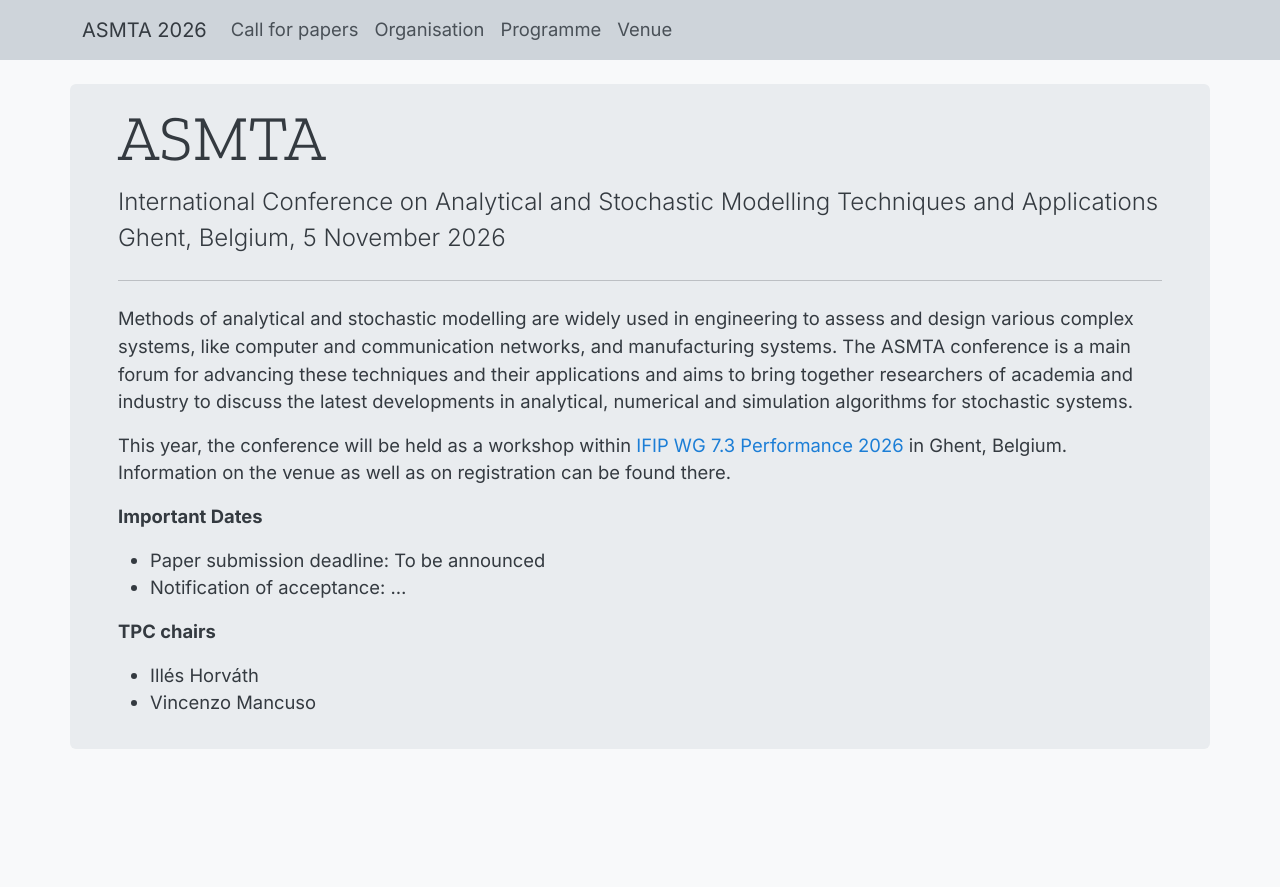
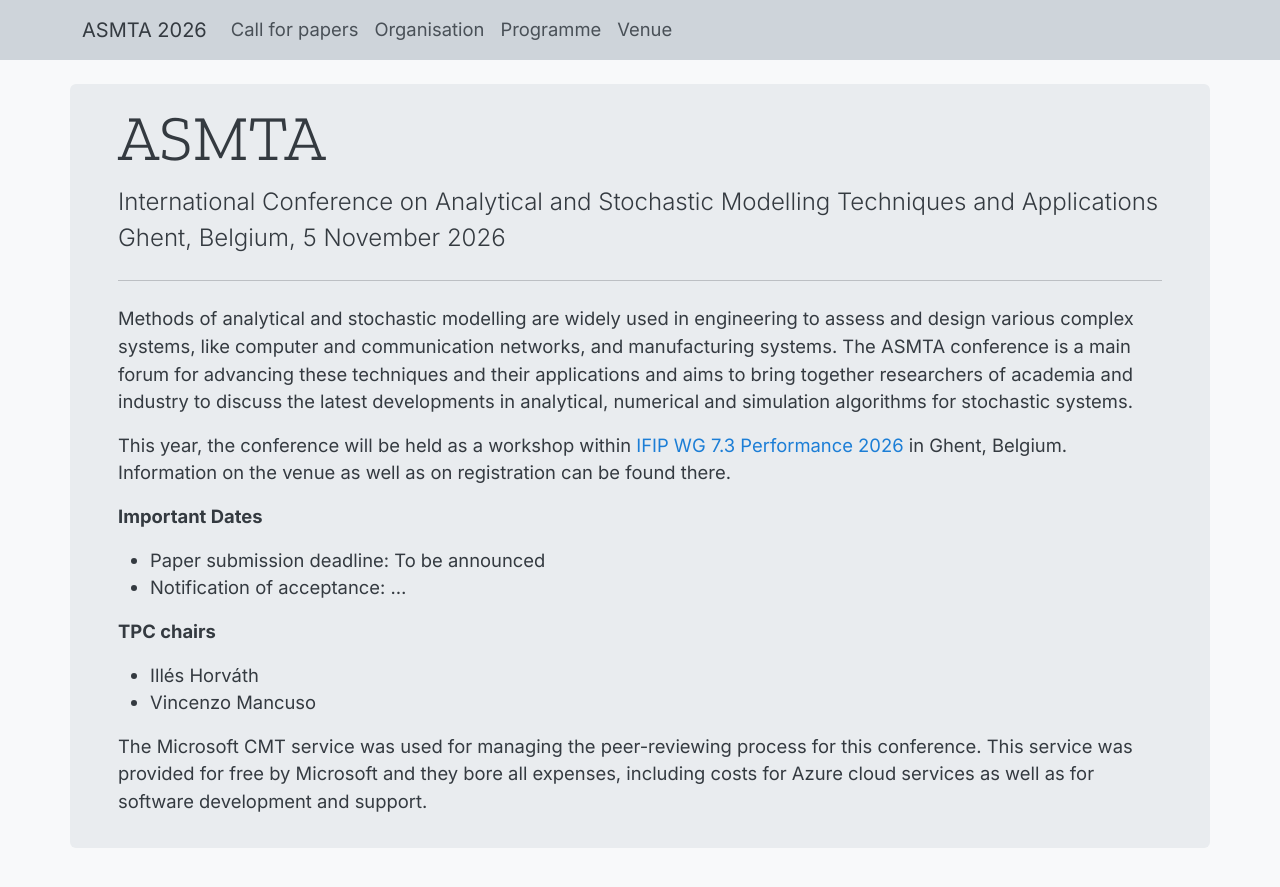
Before and after one commit to asmta/asmta.github.io, a Jekyll site: the page built from index.md, in a window 1280 px wide. Shown: the top 887 px of the page. Built offline with Jekyll 4.4.1, drawn with Linux system fonts in a browser that asks for light colours.

Commit message:
Update index.md

```diff
--- a/index.md
+++ b/index.md
@@ -24,3 +24,6 @@ Information on the venue as well as on registration can be found there.
 
 - Illés Horváth
 - Vincenzo Mancuso
+
+
+The Microsoft CMT service was used for managing the peer-reviewing process for this conference. This service was provided for free by Microsoft and they bore all expenses, including costs for Azure cloud services as well as for software development and support.
```
